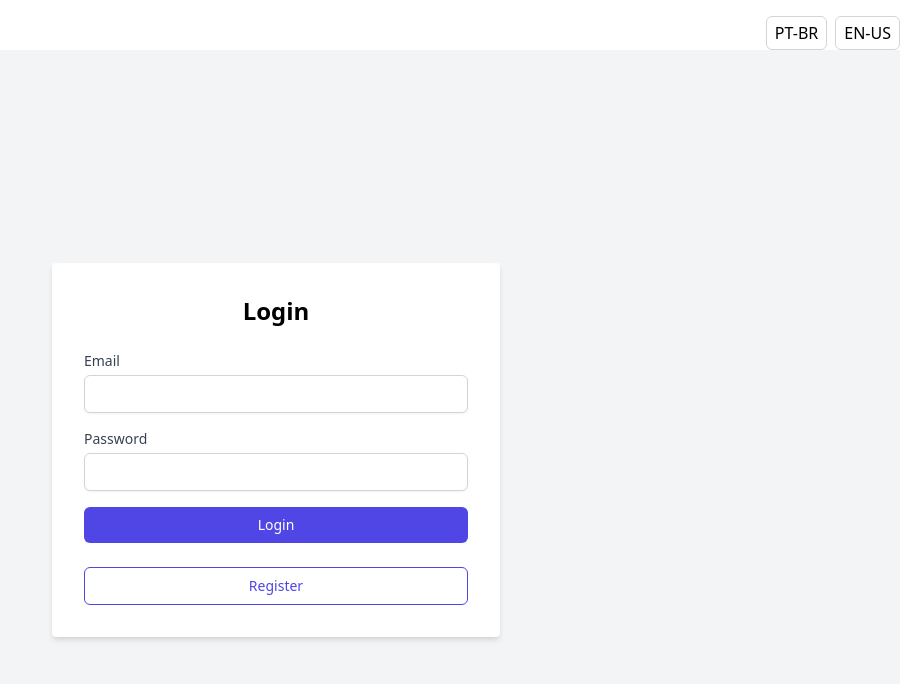
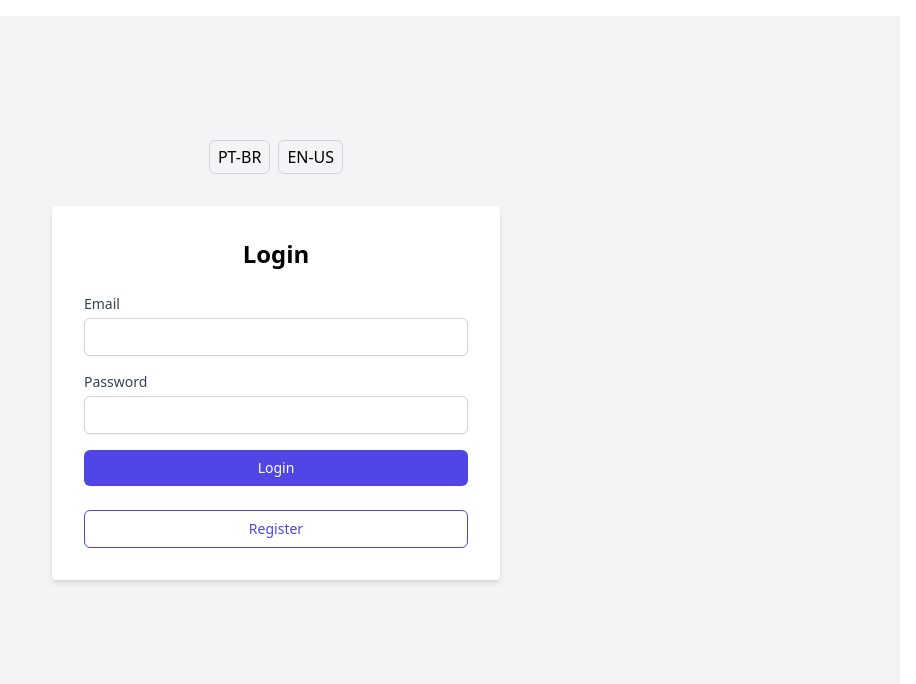
Before and after one commit to robsonffsantos/login-WS, a React (Vite) app: page /login in a window 1280 px wide. Shown: the top 684 px of the page, without its empty margins (364-1280 px from the left). Built offline with nearby package versions, Linux system fonts and the light colour scheme.

Commit message:
feat: translation buttons moved, fixed bugs on homePage

```diff
--- a/src/App.tsx
+++ b/src/App.tsx
@@ -1,19 +1,16 @@
-// src/App.tsx
-import React from 'react';
-import { BrowserRouter as Router, Routes, Route, Navigate } from 'react-router-dom';
-import { useAuth } from './context/AuthContext';
-import LoginPage from './pages/Login';
-import RegisterPage from './pages/Register';
-import Home from './pages/HomePage';
-import LanguageSelector from './components/LanguageSelector';
+import React from 'react'
+import { BrowserRouter as Router, Routes, Route, Navigate } from 'react-router-dom'
+import { useAuth } from './context/AuthContext'
+import LoginPage from './pages/Login'
+import RegisterPage from './pages/Register'
+import Home from './pages/HomePage'
 
 const App: React.FC = () => {
-  const { user } = useAuth();
+  const { user } = useAuth()
 
   return (
     <Router>
       <div className="container mx-auto p-4">
-        <LanguageSelector />
         <Routes>
           <Route path="/login" element={user ? <Navigate to="/home" /> : <LoginPage />} />
           <Route path="/register" element={user ? <Navigate to="/home" /> : <RegisterPage />} />
@@ -25,7 +22,7 @@ const App: React.FC = () => {
         </Routes>
       </div>
     </Router>
-  );
-};
+  )
+}
 
-export default App;
+export default App
--- a/src/context/AuthContext.tsx
+++ b/src/context/AuthContext.tsx
@@ -40,12 +40,12 @@ export const AuthProvider: React.FC<AuthProviderProps> = ({ children }) => {
       }
     }
     return false
-  };
+  }
 
   const logout = () => {
-    setUser(null);
+    setUser(null)
     localStorage.removeItem('user')
-  };
+  }
 
   return (
     <AuthContext.Provider value={{ user, login, logout }}>
--- a/src/pages/HomePage.tsx
+++ b/src/pages/HomePage.tsx
@@ -1,21 +1,23 @@
-import React from 'react';
-import { useAuth } from '../context/AuthContext';
-import { useNavigate } from 'react-router-dom';
-import { useTranslation } from 'react-i18next';
+import React from 'react'
+import { useAuth } from '../context/AuthContext'
+import { useNavigate } from 'react-router-dom'
+import { useTranslation } from 'react-i18next'
+import LanguageSelector from '../components/LanguageSelector'
 
 const Home: React.FC = () => {
-  const { user, logout } = useAuth();
-  const navigate = useNavigate();
-  const { t } = useTranslation(); // Hook para tradução
+  const { user, logout } = useAuth()
+  const navigate = useNavigate()
+  const { t } = useTranslation()
 
   const handleLogout = () => {
-    logout();
-    navigate('/login');
-  };
+    logout()
+    navigate('/login')
+  }
 
   return (
-    <div className="flex items-center justify-center min-h-screen bg-gray-100">
-      <div className="w-full max-w-md p-8 space-y-6 bg-white rounded shadow-md text-center">
+    <div className="flex flex-col items-center justify-center h-[90vh] bg-gray-100">
+      <LanguageSelector />
+      <div className="w-full max-w-md m-8 p-8 space-y-6 bg-white rounded shadow-md text-center">
         <h1 className="text-2xl font-bold">
           {t('welcome', { name: user?.name })}
         </h1>
@@ -28,7 +30,7 @@ const Home: React.FC = () => {
         </button>
       </div>
     </div>
-  );
-};
+  )
+}
 
-export default Home;
+export default Home
--- a/src/pages/Login.tsx
+++ b/src/pages/Login.tsx
@@ -1,14 +1,15 @@
-import React from 'react';
-import { useFormik } from 'formik';
-import * as Yup from 'yup';
-import { useNavigate } from 'react-router-dom';
-import { useAuth } from '../context/AuthContext';
-import { useTranslation } from 'react-i18next';
+import React from 'react'
+import { useFormik } from 'formik'
+import * as Yup from 'yup'
+import { useNavigate } from 'react-router-dom'
+import { useAuth } from '../context/AuthContext'
+import { useTranslation } from 'react-i18next'
+import LanguageSelector from '../components/LanguageSelector'
 
 const LoginPage: React.FC = () => {
-  const navigate = useNavigate();
-  const { login } = useAuth();
-  const { t } = useTranslation(); // Hook para tradução
+  const navigate = useNavigate()
+  const { login } = useAuth()
+  const { t } = useTranslation()
 
   const formik = useFormik({
     initialValues: {
@@ -24,16 +25,17 @@ const LoginPage: React.FC = () => {
     onSubmit: (values) => {
       const isLoginSuccessful = login(values.email, values.password);
       if (isLoginSuccessful) {
-        navigate('/home');
+        navigate('/home')
       } else {
-        alert(t('login_failed'));
+        alert(t('login_failed'))
       }
     },
-  });
+  })
 
   return (
-    <div className="flex items-center justify-center min-h-screen bg-gray-100">
-      <div className="w-full max-w-md p-8 space-y-6 bg-white rounded shadow-md">
+    <div className="flex flex-col items-center justify-center h-[90vh] bg-gray-100">
+      <LanguageSelector />
+      <div className="w-full max-w-md m-8 p-8 space-y-6 bg-white rounded shadow-md">
         <h2 className="text-2xl font-bold text-center">{t('login')}</h2>
         <form onSubmit={formik.handleSubmit} className="space-y-4">
           <div>
@@ -81,7 +83,7 @@ const LoginPage: React.FC = () => {
         </button>
       </div>
     </div>
-  );
-};
+  )
+}
 
-export default LoginPage;
+export default LoginPage
--- a/src/pages/Register.tsx
+++ b/src/pages/Register.tsx
@@ -1,12 +1,13 @@
-import React from 'react';
-import { useFormik } from 'formik';
-import * as Yup from 'yup';
-import { useNavigate } from 'react-router-dom';
-import { useTranslation } from 'react-i18next'; // Importa o hook de tradução
+import React from 'react'
+import { useFormik } from 'formik'
+import * as Yup from 'yup'
+import { useNavigate } from 'react-router-dom'
+import { useTranslation } from 'react-i18next'
+import LanguageSelector from '../components/LanguageSelector'
 
 const RegisterPage: React.FC = () => {
-  const navigate = useNavigate();
-  const { t } = useTranslation(); // Hook para tradução
+  const navigate = useNavigate()
+  const { t } = useTranslation()
 
   const formik = useFormik({
     initialValues: {
@@ -26,13 +27,14 @@ const RegisterPage: React.FC = () => {
     }),
     onSubmit: (values) => {
       localStorage.setItem('user', JSON.stringify(values));
-      navigate('/login');
+      navigate('/login')
     },
-  });
+  })
 
   return (
-    <div className="flex items-center justify-center min-h-screen bg-gray-100">
-      <div className="w-full max-w-md p-8 space-y-6 bg-white rounded shadow-md">
+    <div className="flex flex-col items-center justify-center h-[90vh] bg-gray-100">
+      <LanguageSelector />
+      <div className="w-full max-w-md m-8 p-8 space-y-6 bg-white rounded shadow-md">
         <h2 className="text-2xl font-bold text-center">{t('register')}</h2>
         <form onSubmit={formik.handleSubmit} className="space-y-4">
           <div>
@@ -92,7 +94,7 @@ const RegisterPage: React.FC = () => {
         </button>
       </div>
     </div>
-  );
-};
+  )
+}
 
-export default RegisterPage;
+export default RegisterPage
```
Also changed, not shown: src/components/LanguageSelector.tsx (+8 -9 lines), src/i18n.ts (+7 -9 lines), src/main.tsx (+7 -8 lines).
